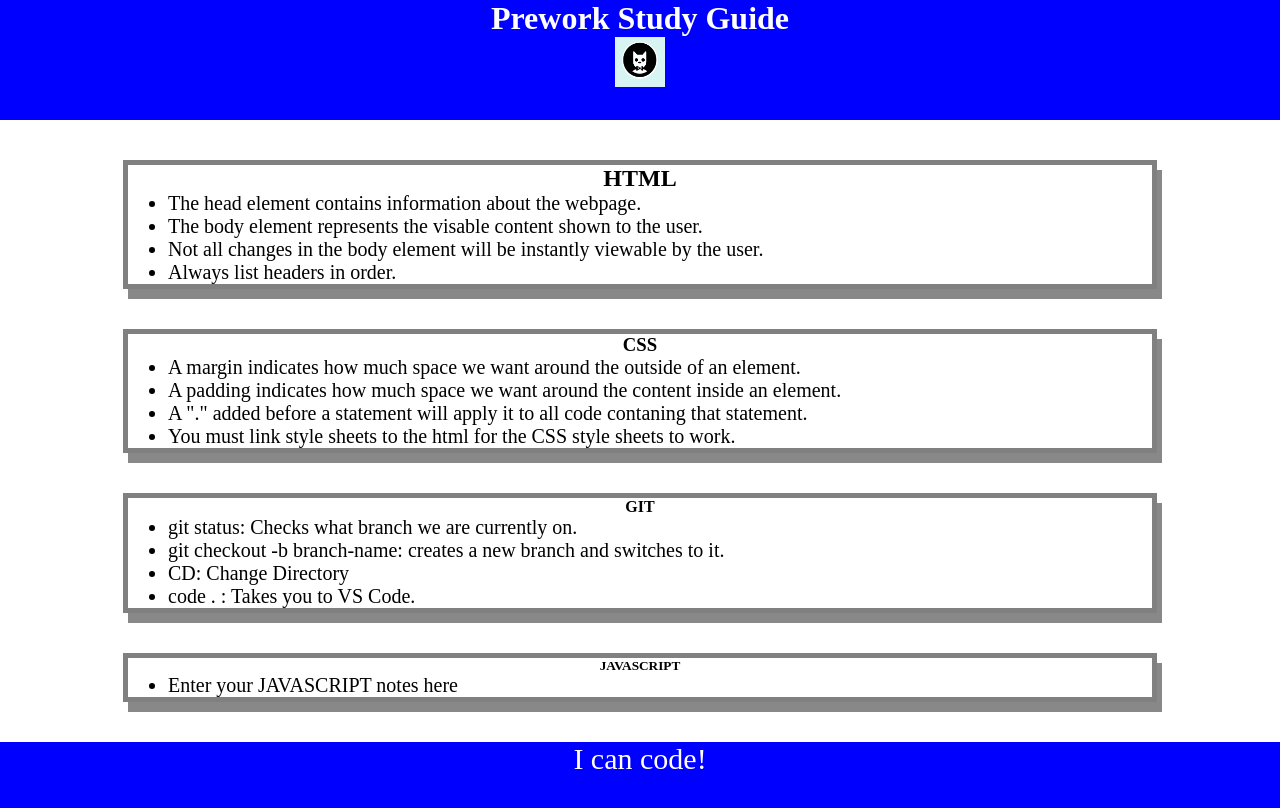
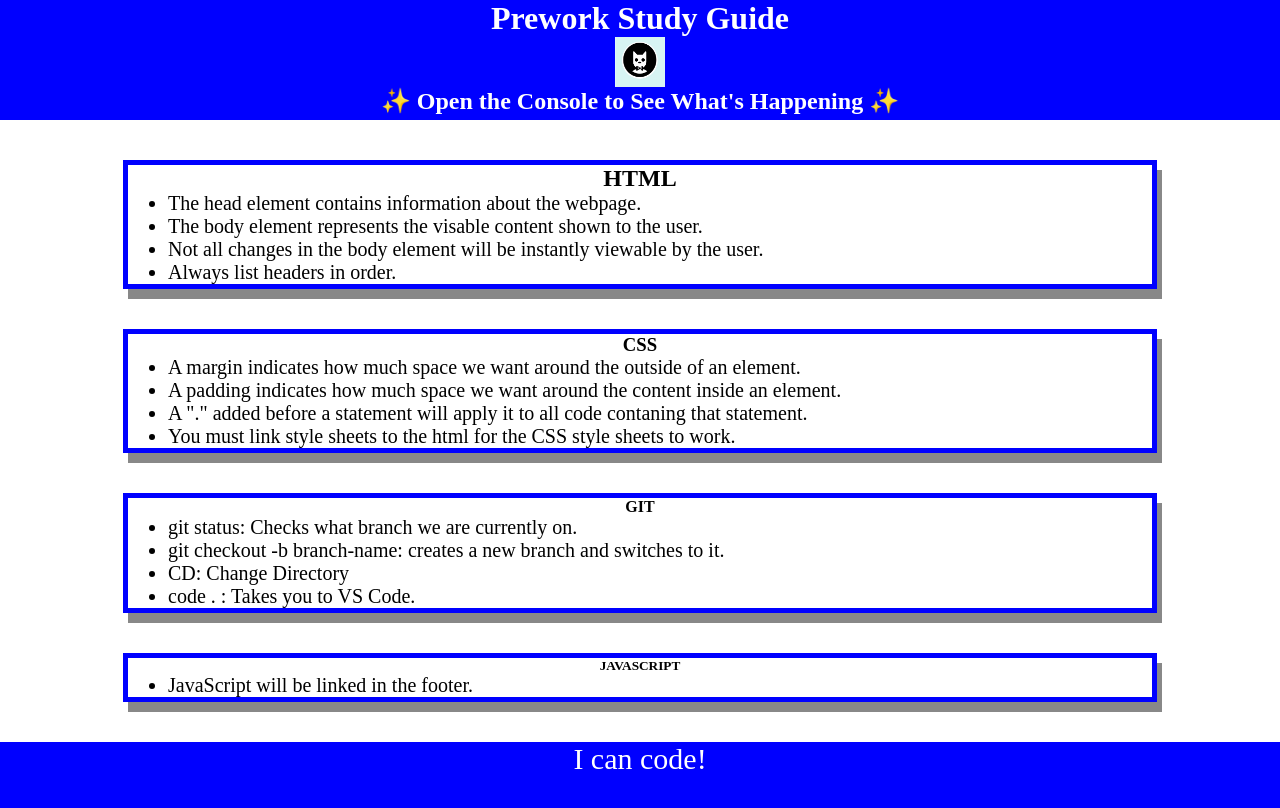
Before and after one commit to KyleAlbright/prework-study-guide, a plain HTML site: page index.html in a window 1280 px wide. Drawn offline with Linux system fonts and the light colour scheme.

Commit message:
added JS to study guide

```diff
--- /dev/null
+++ b/assets/script.js
@@ -0,0 +1,19 @@
+var topics = ['HTML', 'CSS', 'Git', 'JavaScript'];
+
+/*
+if (topic === 'HTML') {
+  console.log("Let's study HTML!");
+} else if (topic === 'CSS') {
+  console.log("Let's study CSS!");
+} else if (topic === 'Git') {
+  console.log("Let's study Git!");
+} else if (topic === 'JavaScript') {
+  console.log("Let's study JavaScript!");
+} else {
+  console.log('Please try again!');
+}
+*/
+
+for(var x = 0; x < topics.length; x++) {
+    console.log(topics[x]);
+   }
--- a/assets/style.css
+++ b/assets/style.css
@@ -31,6 +31,6 @@ p {
   .card {
     width: 80%;
     margin: 40px auto;
-    border: 5px solid gray;
+    border: 5px solid blue;
     box-shadow: 5px 10px #888888;
   }
--- a/index.html
+++ b/index.html
@@ -11,6 +11,7 @@
     <header id="header">
       <h1>Prework Study Guide</h1>
       <img src="./assets/bowtie-cat.png" alt="Profile image of cat wearing a bow tie." />
+      <h2>✨ Open the Console to See What's Happening ✨</h2>
     </header>
     <main>
       <section class="card" id="html-section">
@@ -64,7 +65,7 @@
 
       <ul>
 
-        <li>Enter your JAVASCRIPT notes here</li>
+        <li>JavaScript will be linked in the footer.</li>
 
       </ul>
 
@@ -74,5 +75,6 @@
     <footer>
       <p>I can code!</p>
     </footer>
+    <script src="./assets/script.js"></script>
   </body>
 </html>
```
